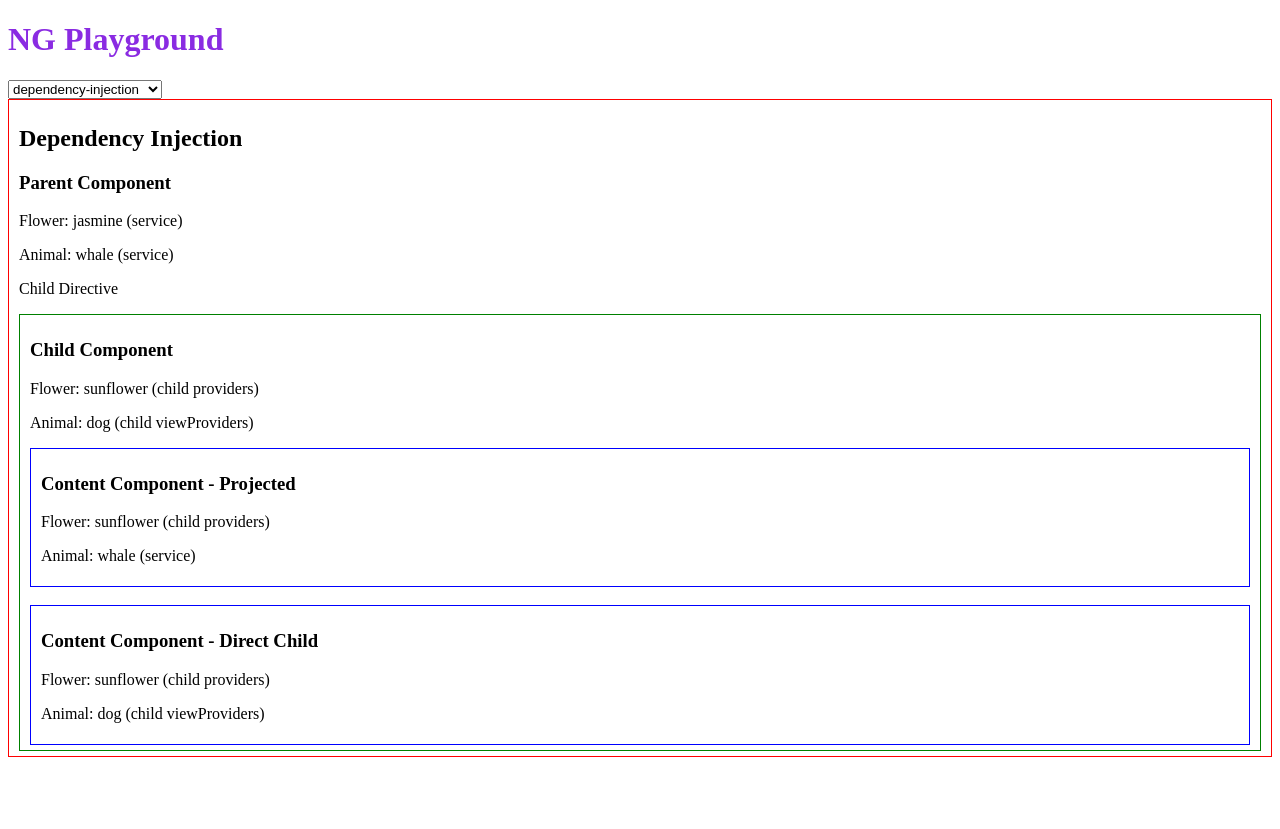
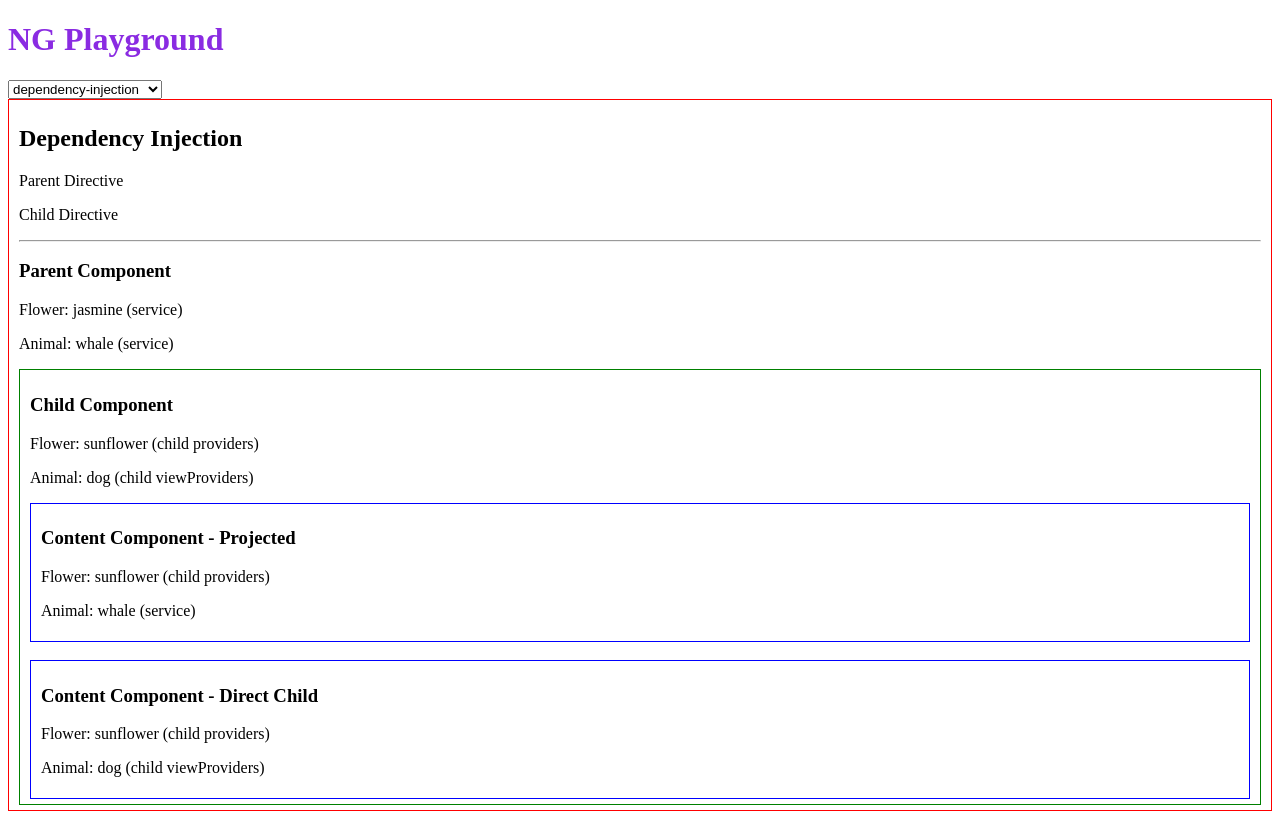
Before and after one commit to bineeshb/ng-playground, an Angular app: page /dependency-injection in a window 1280 px wide. Built offline with nearby package versions, Linux system fonts and the light colour scheme.

Commit message:
update dependency injection example

```diff
--- a/src/features/dependency-injection/child/child.component.ts
+++ b/src/features/dependency-injection/child/child.component.ts
@@ -1,4 +1,4 @@
-import { Component, SkipSelf, inject } from '@angular/core';
+import { Component, inject } from '@angular/core';
 import { FlowerService } from '../services/flower.service';
 import { AnimalService } from '../services/animal.service';
 import { ContentComponent } from '../content/content.component';
@@ -24,6 +24,7 @@ import { ContentComponent } from '../content/content.component';
 export class ChildComponent {
   flower = inject(FlowerService);
   // flower = inject(FlowerService, { skipSelf: true });
+  // flower = inject(FlowerService, { host: true });
   // flower = inject(FlowerService, { skipSelf: true, host: true, optional: true });
 
   animal = inject(AnimalService);
--- a/src/features/dependency-injection/dependency-injection.component.html
+++ b/src/features/dependency-injection/dependency-injection.component.html
@@ -1,13 +1,14 @@
 <h2>Dependency Injection</h2>
 
+<div appParent>
+  <p>Parent Directive</p>
+  <p appChild>Child Directive</p>
+</div>
+<hr />
 <h3>Parent Component</h3>
 <p>Flower: {{ flower.value }}</p>
 <p>Animal: {{ animal.value }}</p>
 
-<div appParent>
-  <p appChild>Child Directive</p>
-</div>
-
 <app-child>
   <app-content type="Projected"></app-content>
 </app-child>
```
